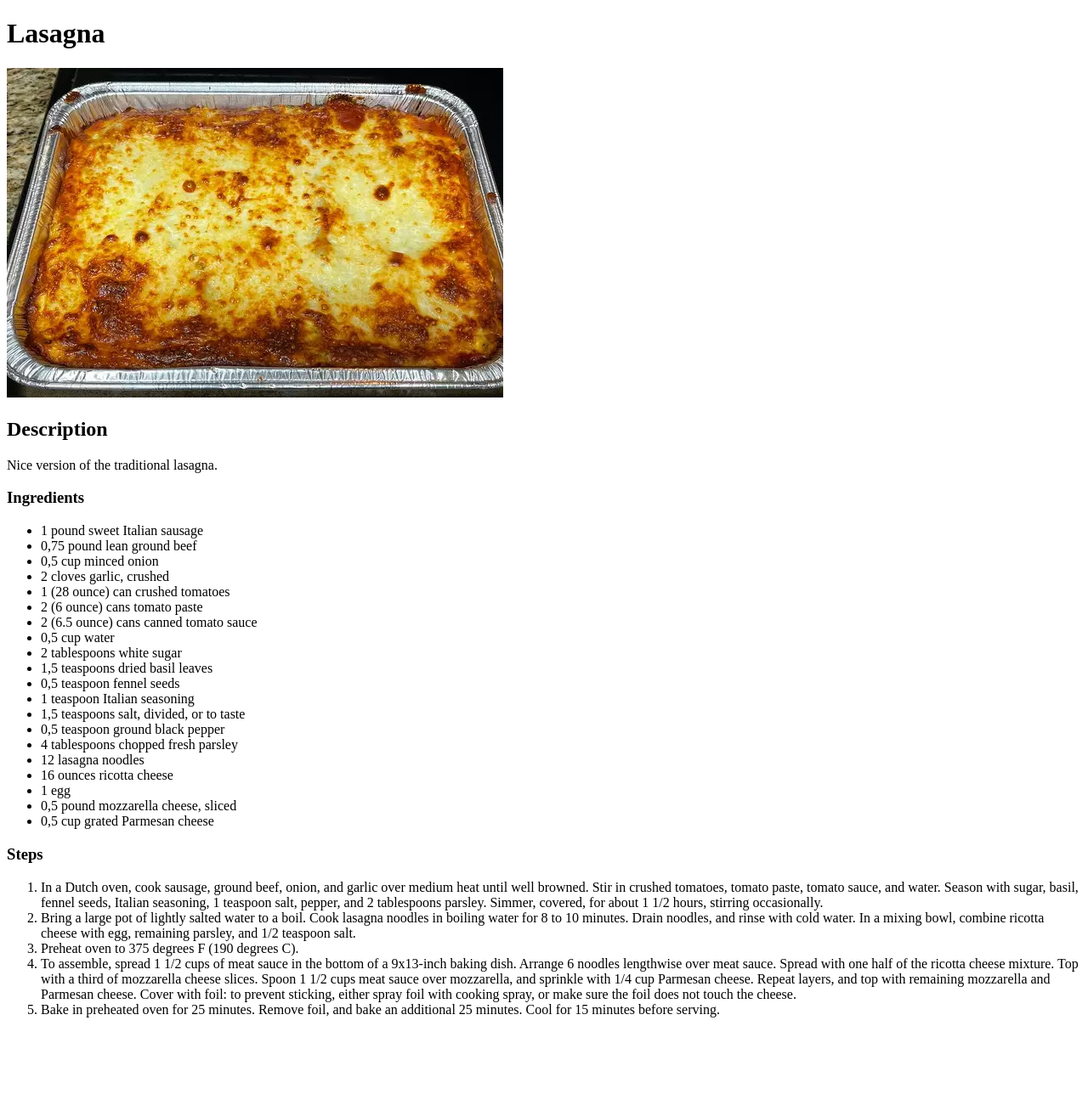
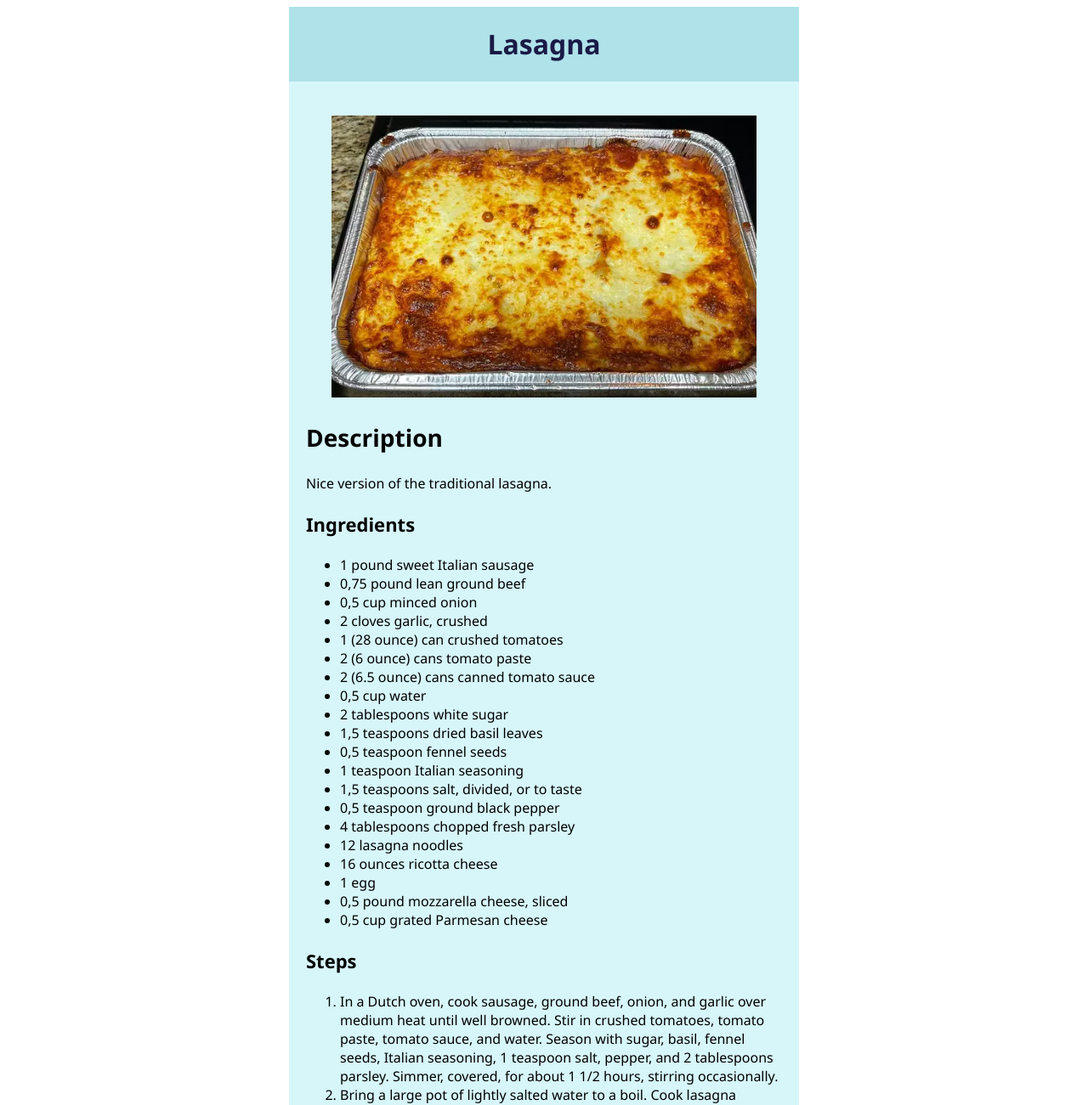
Before and after one commit to Bewwen/odin-recipes, a plain HTML site: page recipes/lasagna.html in a window 1280 px wide. Shown: the top 1301 px of the page at 85% size. Before the commit the page ends 1214 px from the top, so only its background shows below. Drawn offline with Linux system fonts and the light colour scheme.

Commit message:
Added style to recipe pages

```diff
--- a/recipes/lasagna.html
+++ b/recipes/lasagna.html
@@ -4,21 +4,22 @@
 
     <head>
         <meta charset="UTF-8">
+        <link rel="stylesheet" href="../styles/style.css">
         <title>Lasagna</title>
     </head>
 
     <body>
+        <div id="container">
+            <div id="header">
+                <h1>Lasagna</h1>
+            </div>
 
-        <h1>Lasagna</h1>
+            <div class="recipe-image"><img src="../images/lasagna.jpg" width="500px"></div>
 
-        <img src="../images/lasagna.jpg">
-
+            <div class="recipe-instructions">
                 <h2>Description</h2>
-
                 <p>Nice version of the traditional lasagna.</p>
-
                 <h3>Ingredients</h3>
-
                 <ul>
                     <li>1 pound sweet Italian sausage</li>
                     <li>0,75 pound lean ground beef</li>
@@ -41,9 +42,7 @@
                     <li>0,5 pound mozzarella cheese, sliced</li>
                     <li>0,5 cup grated Parmesan cheese</li>
                 </ul>
-
                 <h3>Steps</h3>
-
                 <ol>
                     <li>In a Dutch oven, cook sausage, ground beef, onion, and garlic over medium heat until well browned. Stir in crushed tomatoes, tomato paste, tomato sauce, and water. Season with sugar, basil, fennel seeds, Italian seasoning, 1 teaspoon salt, pepper, and 2 tablespoons parsley. Simmer, covered, for about 1 1/2 hours, stirring occasionally.</li>
                     <li>Bring a large pot of lightly salted water to a boil. Cook lasagna noodles in boiling water for 8 to 10 minutes. Drain noodles, and rinse with cold water. In a mixing bowl, combine ricotta cheese with egg, remaining parsley, and 1/2 teaspoon salt.</li>
@@ -51,7 +50,9 @@
                     <li>To assemble, spread 1 1/2 cups of meat sauce in the bottom of a 9x13-inch baking dish. Arrange 6 noodles lengthwise over meat sauce. Spread with one half of the ricotta cheese mixture. Top with a third of mozzarella cheese slices. Spoon 1 1/2 cups meat sauce over mozzarella, and sprinkle with 1/4 cup Parmesan cheese. Repeat layers, and top with remaining mozzarella and Parmesan cheese. Cover with foil: to prevent sticking, either spray foil with cooking spray, or make sure the foil does not touch the cheese.</li>
                     <li>Bake in preheated oven for 25 minutes. Remove foil, and bake an additional 25 minutes. Cool for 15 minutes before serving.</li>
                 </ol>
+            </div>
 
+        </div>
     </body>
 
 </html>
--- a/styles/style.css
+++ b/styles/style.css
@@ -10,7 +10,21 @@
     color: rgb(26, 26, 70);
     text-align: center;
     width: 600px;
+    padding-top: 1px;
+    padding-bottom: 1px;
     margin: 0 auto;
+}
+
+h1 {
+    font-size: 32px;
+}
+
+h2 {
+    font-size: 28px;
+}
+
+h3 {
+    font-size: 22px;
 }
 
 .recipes-list {
@@ -24,3 +38,14 @@
     font-size: 20px;
     font-weight: bold;
 }
+
+.recipe-instructions {
+    font-size: 16px;
+    padding: 0 20px;
+}
+
+.recipe-image {
+    width: 500px;
+    margin: 0 auto;
+    padding-top: 40px;
+}
```
Also changed, not shown: recipes/chicken-casserole.html (+9 -6 lines), recipes/drunken-noodles.html (+9 -6 lines). Lines whose indentation alone changed are shown as unchanged.
